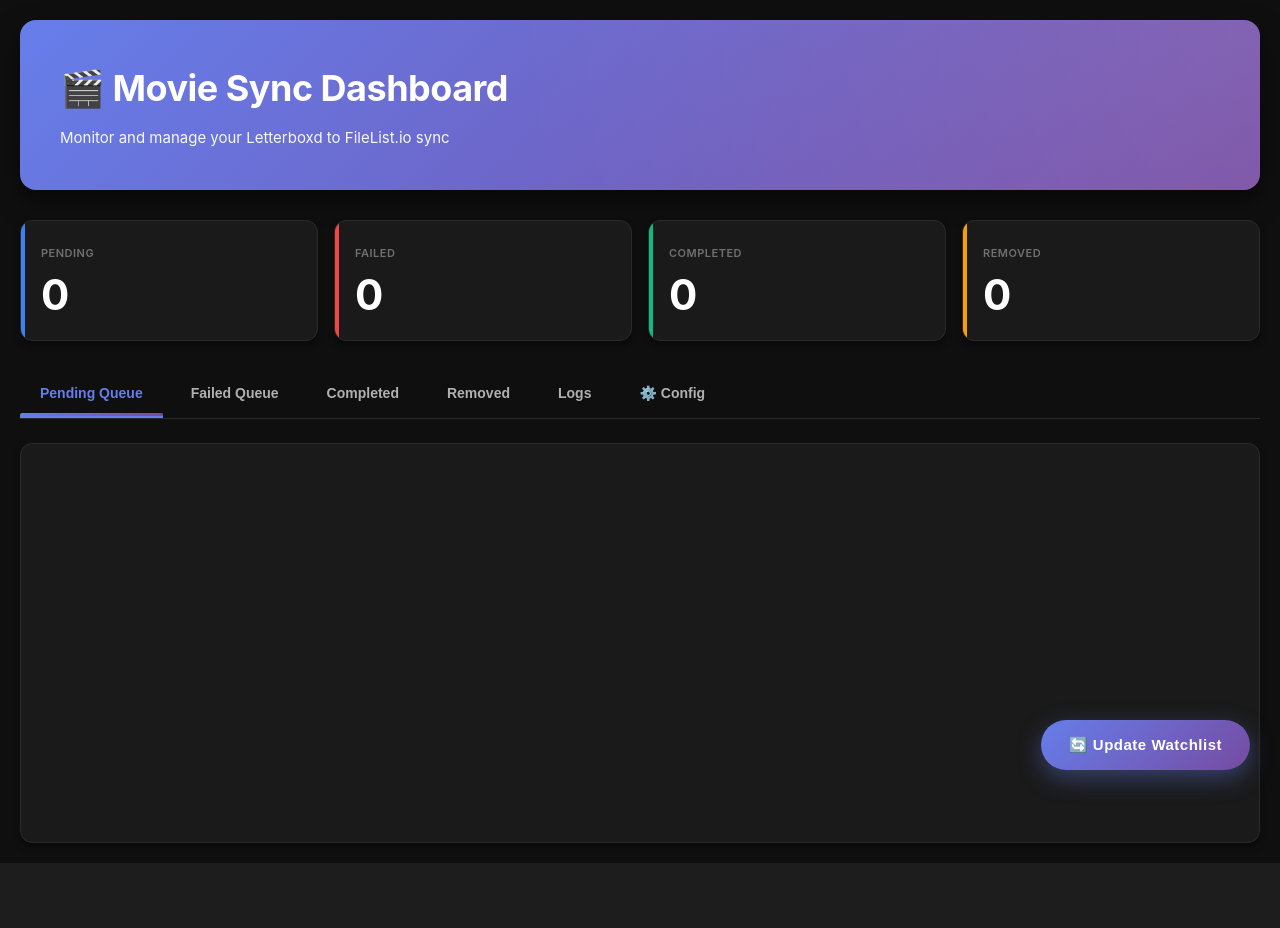
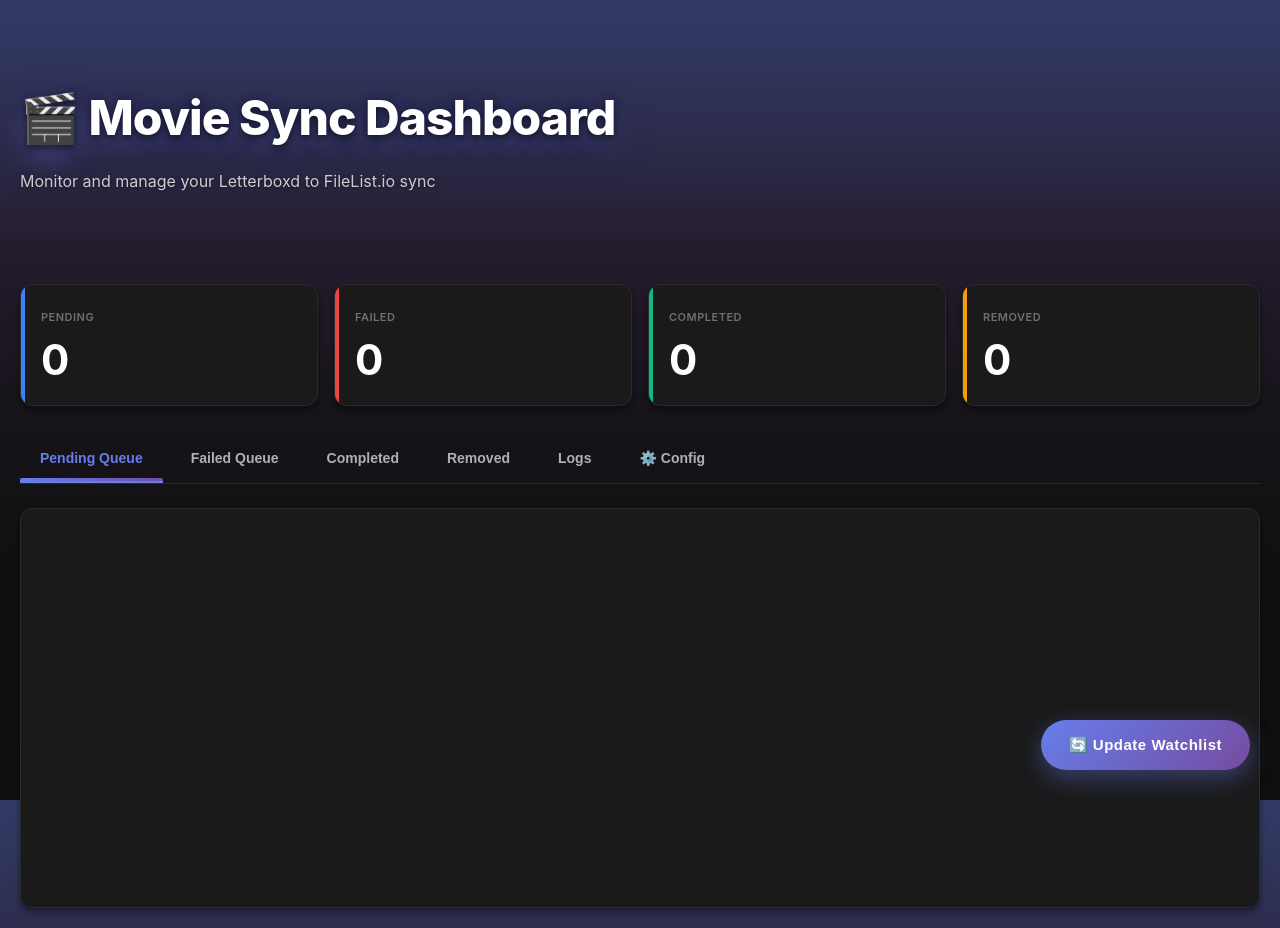
Before and after one commit to deepl0w/movie_sync, a Python web app: template templates/index.html in a window 1280 px wide. Before the commit the page ends 863 px from the top, so only its background shows below. Run offline with Jinja, Linux system fonts and the light colour scheme; the template is opened without the code that fills it, so the values that code supplies are empty.

Commit message:
improved style

```diff
--- a/static/css/style.css
+++ b/static/css/style.css
@@ -29,7 +29,22 @@
 
 body {
     font-family: -apple-system, BlinkMacSystemFont, 'Segoe UI', Roboto, 'Helvetica Neue', Arial, sans-serif;
-    background: var(--bg-primary);
+    background: linear-gradient(to bottom,
+        rgba(102, 126, 234, 0.4) 0%,
+        rgba(109, 121, 232, 0.35) 8%,
+        rgba(116, 119, 229, 0.3) 15%,
+        rgba(120, 115, 222, 0.25) 22%,
+        rgba(118, 75, 162, 0.22) 30%,
+        rgba(109, 68, 146, 0.18) 38%,
+        rgba(93, 61, 125, 0.14) 46%,
+        rgba(77, 54, 104, 0.11) 54%,
+        rgba(61, 47, 83, 0.08) 62%,
+        rgba(45, 40, 62, 0.05) 70%,
+        rgba(29, 33, 41, 0.03) 78%,
+        rgba(21, 21, 24, 0.01) 86%,
+        rgba(15, 15, 15, 0) 94%,
+        rgba(15, 15, 15, 0) 100%) var(--bg-primary);
+    background-attachment: fixed;
     color: var(--text-primary);
     padding: 0;
     margin: 0;
@@ -40,45 +55,49 @@
 .container {
     max-width: 1600px;
     margin: 0 auto;
-    padding: 20px;
+    padding: 0 20px 20px 20px;
 }
 
 header {
-    background: var(--primary-gradient);
-    padding: clamp(20px, 5vw, 40px);
-    border-radius: var(--radius-lg);
-    margin-bottom: 30px;
-    box-shadow: var(--shadow-lg);
+    background: transparent;
+    padding: clamp(40px, 8vw, 80px) 0 clamp(30px, 6vw, 60px);
+    margin: 0 0 30px 0;
+    border-radius: 0;
+    box-shadow: none;
     position: relative;
-    overflow: hidden;
+    overflow: visible;
 }
 
 header::before {
-    content: '';
-    position: absolute;
-    top: 0;
-    left: 0;
-    right: 0;
-    bottom: 0;
-    background: radial-gradient(circle at top right, rgba(255,255,255,0.1) 0%, transparent 60%);
-    pointer-events: none;
+    display: none;
 }
 
 h1 {
-    font-size: clamp(24px, 5vw, 36px);
-    font-weight: 700;
-    margin-bottom: 8px;
-    letter-spacing: -0.5px;
+    font-size: clamp(32px, 6vw, 48px);
+    font-weight: 800;
+    margin-bottom: 12px;
+    letter-spacing: -1px;
     position: relative;
     z-index: 1;
+    color: #ffffff;
+    text-shadow:
+        0 2px 4px rgba(0, 0, 0, 0.3),
+        0 4px 12px rgba(0, 0, 0, 0.4),
+        0 8px 24px rgba(102, 126, 234, 0.5),
+        0 12px 40px rgba(118, 75, 162, 0.3);
+    filter: drop-shadow(0 2px 8px rgba(0, 0, 0, 0.5));
 }
 
 .subtitle {
-    opacity: 0.95;
-    font-size: clamp(13px, 3vw, 15px);
+    opacity: 0.9;
+    font-size: clamp(14px, 3vw, 16px);
     font-weight: 400;
     position: relative;
     z-index: 1;
+    color: rgba(255, 255, 255, 0.85);
+    text-shadow:
+        0 1px 3px rgba(0, 0, 0, 0.4),
+        0 2px 8px rgba(0, 0, 0, 0.3);
 }
 
 .stats {
```
